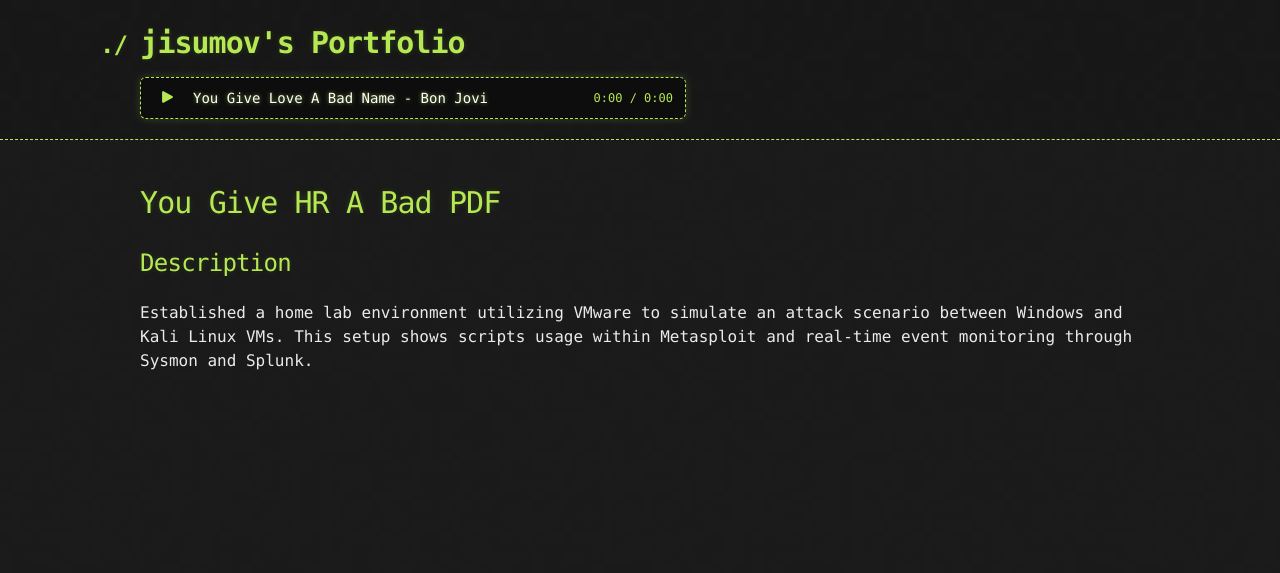
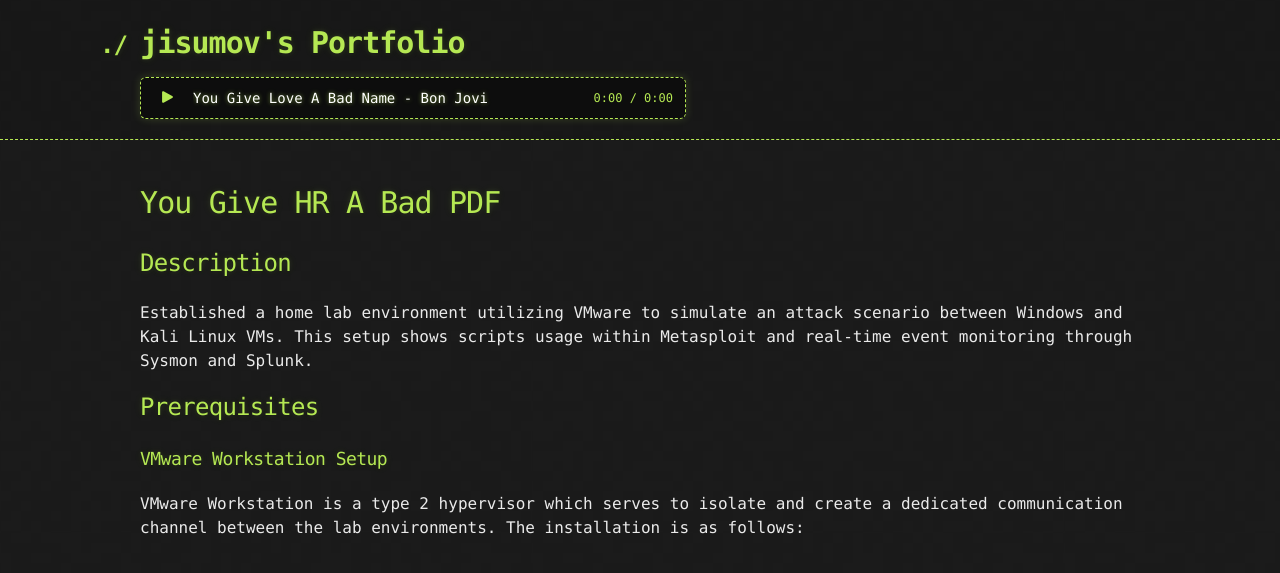
Before and after one commit to jisumov/jisumov.github.io, a Jekyll site: the page built from projects/40-2-labs/you-give-hr-a-bad-pdf.md, in a window 1280 px wide. Shown: the top 573 px of the page. Built offline with Jekyll 4.4.1, drawn with Linux system fonts in a browser that asks for light colours; nearby versions of some CDN libraries; our own code applies the rules of GitHub Pages for plain Markdown files.

Commit message:
feat: add prerequisites section

```diff
--- a/projects/40-2-labs/you-give-hr-a-bad-pdf.md
+++ b/projects/40-2-labs/you-give-hr-a-bad-pdf.md
@@ -8,3 +8,8 @@ music_title: "You Give Love A Bad Name - Bon Jovi"
 
 ## Description
 Established a home lab environment utilizing VMware to simulate an attack scenario between Windows and Kali Linux VMs. This setup shows scripts usage within Metasploit and real-time event monitoring through Sysmon and Splunk.
+
+## Prerequisites
+
+### VMware Workstation Setup
+VMware Workstation is a type 2 hypervisor which serves to isolate and create a dedicated communication channel between the lab environments. The installation is as follows:
```
